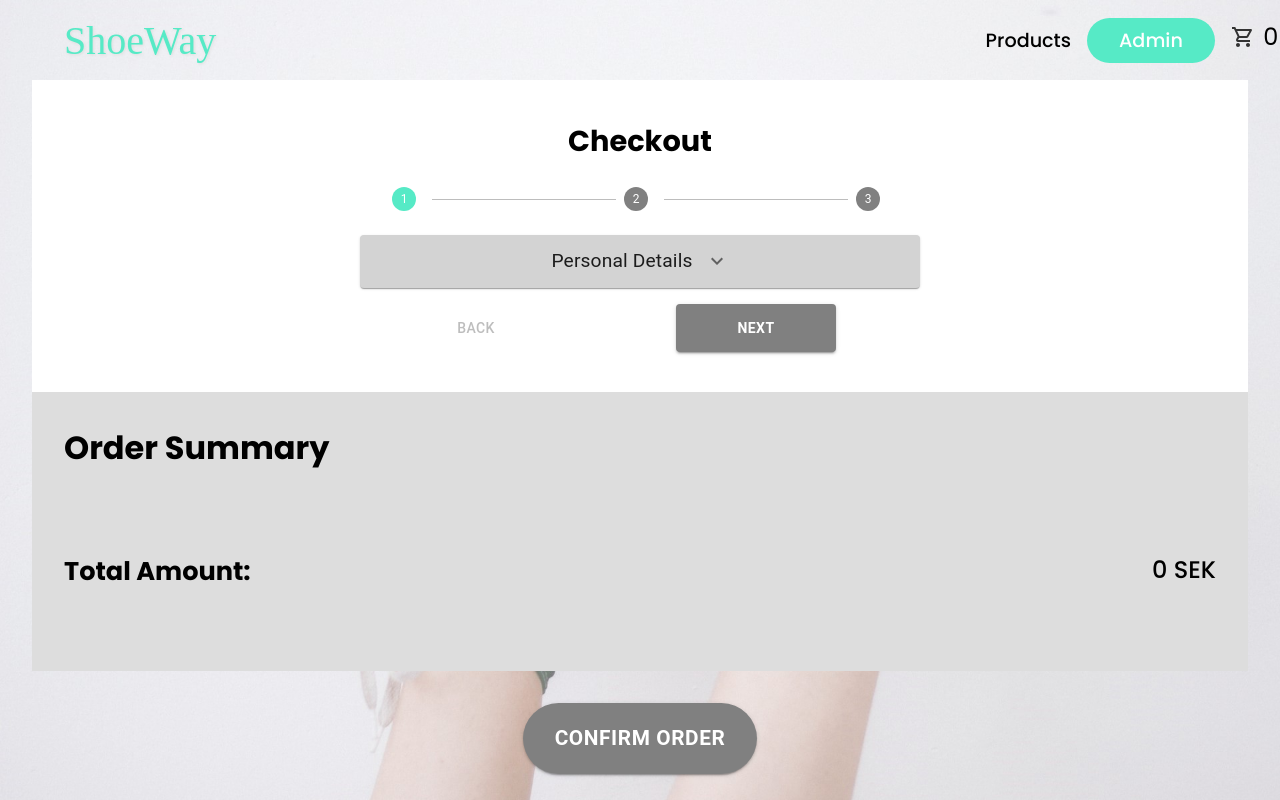
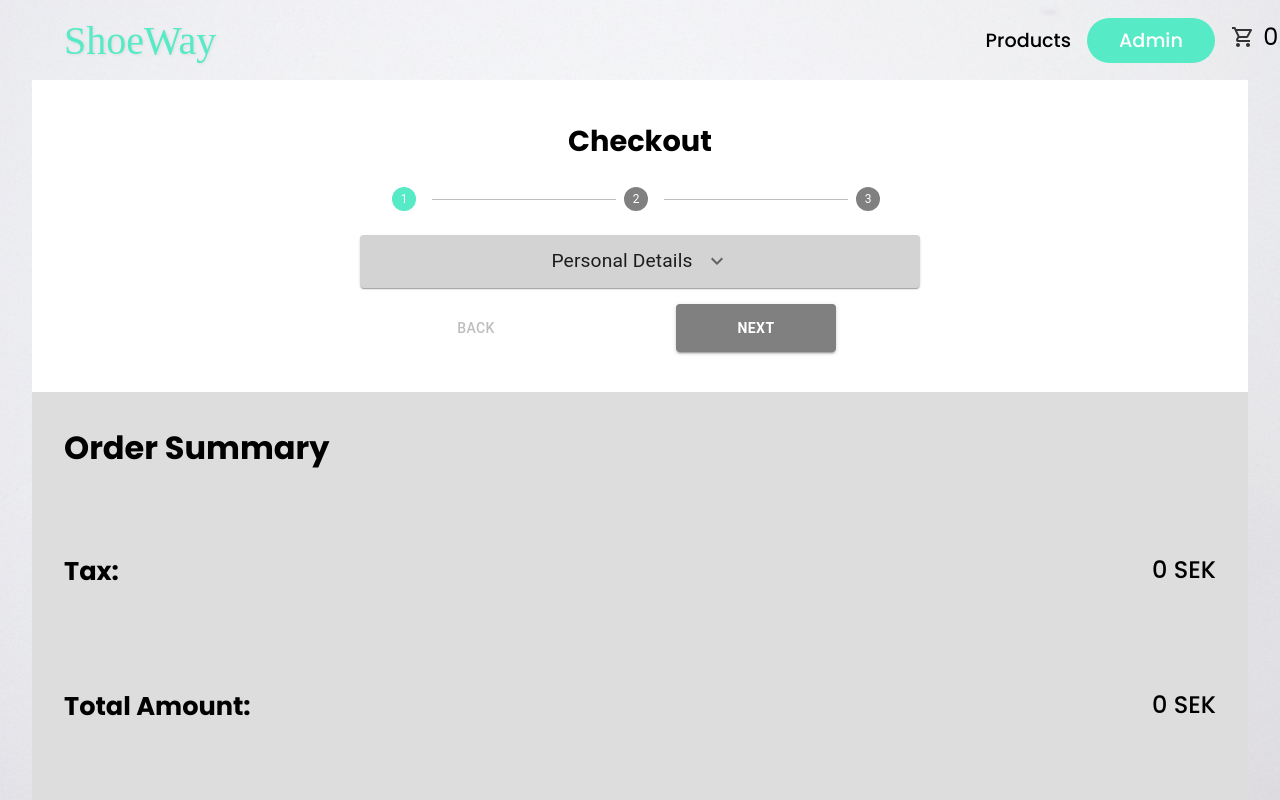
Before and after one commit to PetterFogel/react-e-store, a React (Create React App) app: page /checkout in a window 1280 px wide. Built offline with nearby package versions, Linux system fonts and the light colour scheme; a web font is replaced by a local one.

Commit message:
Add things

```diff
--- a/src/components/Checkout/Checkout.tsx
+++ b/src/components/Checkout/Checkout.tsx
@@ -75,6 +75,10 @@ const Checkout =  () => {
               </div>
             </div>
             <div className="total-amount-container">
+              <strong className="total-amount">Tax:</strong>
+              <p>{Math.round(cartContext.totalAmount * 0.2) + " SEK"}</p>
+            </div>
+            <div className="total-amount-container">
               <strong className="total-amount">Total Amount:</strong>
               <p>{cartContext.totalAmount + " SEK"}</p>
             </div>
--- a/src/components/Main/Admin/AddNewProduct.tsx
+++ b/src/components/Main/Admin/AddNewProduct.tsx
@@ -23,6 +23,7 @@ const AddNewProduct = (props: Props) => {
     info: "",
     quantity: 1
   };
+
   const admin = useContext(AdminContext)
   const [product, setProduct] = useState<Product>(props.currentProduct || newProductData)
 
--- a/src/components/Main/Admin/AdminHandler.tsx
+++ b/src/components/Main/Admin/AdminHandler.tsx
@@ -25,7 +25,7 @@ function AdminHandler() {
               style={{ fontSize: "2rem", cursor: "pointer" }}
               onClick={() => admin.removeItem(product)}
             />
-            <Link to={"/editProduct/" + product.title}>
+            <Link to={"/editProduct"}>
               <CreateOutlinedIcon
                 style={{ fontSize: "2rem", cursor: "pointer" }}
               />
--- a/src/components/Main/MainContent.tsx
+++ b/src/components/Main/MainContent.tsx
@@ -42,7 +42,7 @@ function MainContent() {
             <AddNewProduct title="Add new product" btnText="Add" />
           </Route>
           {admin.products.map((product: Product) => (
-            <Route path={"/editProduct/" + product.title}>
+            <Route path={"/editProduct"}>
               <AddNewProduct title='Edit product' btnText='Save' currentProduct={product}/>
             </Route>
           ))}
```
